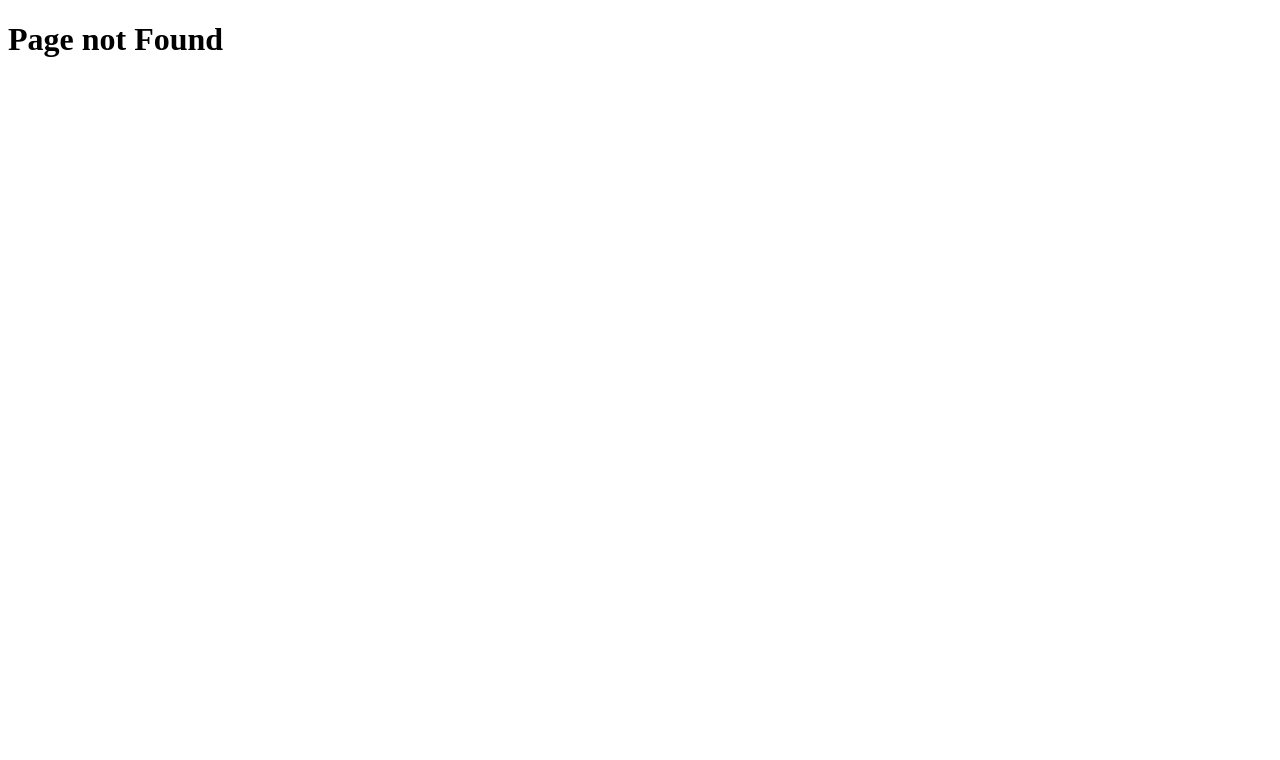
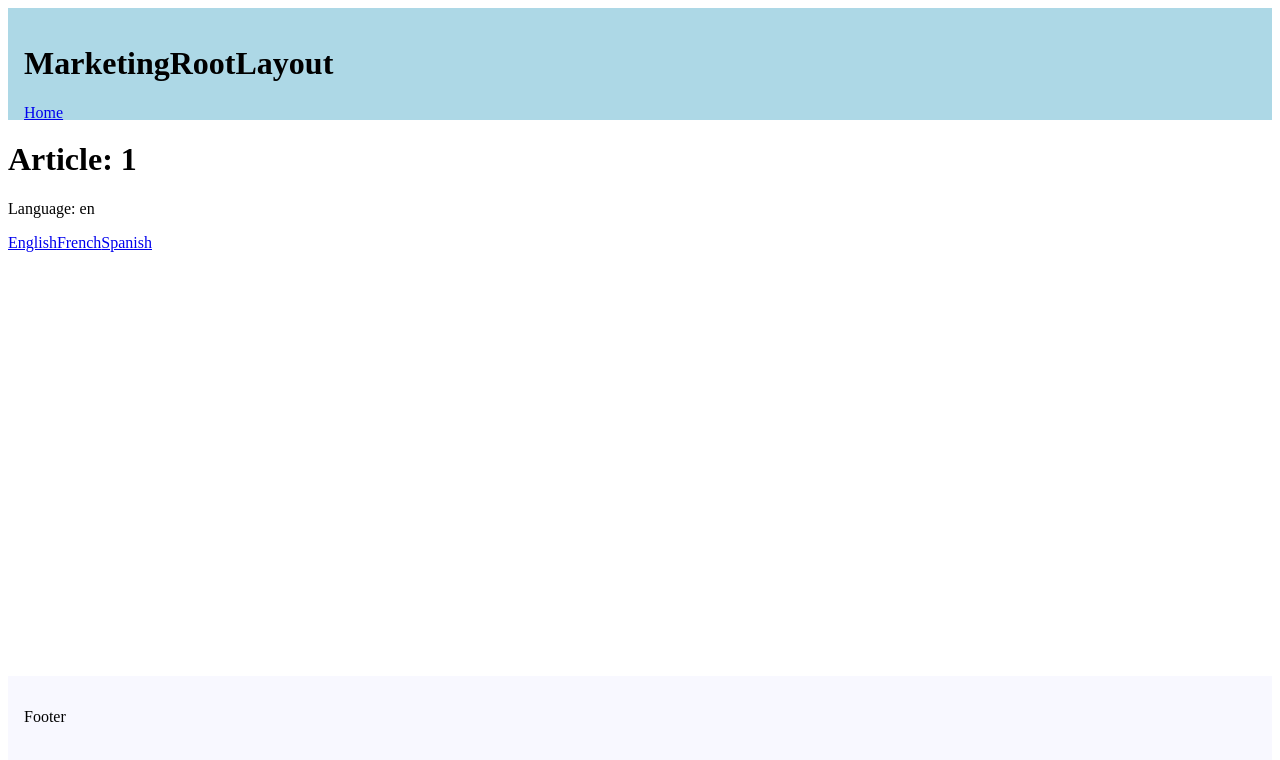
Before and after one commit to BilionIevgeniy/nextjs15, a Next.js app: page /articles/1 in a window 1280 px wide. Before the commit this address had no page. Shown: the top 760 px of the page. Built offline with nearby package versions, Linux system fonts and the light colour scheme.

Commit message:
added searchParams

```diff
--- /dev/null
+++ b/src/app/(marketing)/articles/[articleId]/page.tsx
@@ -0,0 +1,28 @@
+"use client";
+
+import Link from "next/link";
+import { use } from "react";
+
+type InternalLinkProps = {
+  params: Promise<{ articleId: string }>;
+  searchParams: Promise<{ lang?: "en" | "fr" | "es" }>;
+};
+
+export default function ArticlePage({
+  params,
+  searchParams,
+}: InternalLinkProps) {
+  const { articleId } = use(params);
+  const { lang = "en" } = use(searchParams);
+  return (
+    <>
+      <h1>Article: {articleId}</h1>
+      <p>Language: {lang}</p>
+      <div>
+        <Link href={`/articles/${articleId}?lang=en`}>English</Link>
+        <Link href={`/articles/${articleId}?lang=fr`}>French</Link>
+        <Link href={`/articles/${articleId}?lang=es`}>Spanish</Link>
+      </div>
+    </>
+  );
+}
```
Also changed, not shown: src/app/(marketing)/page.tsx (+10 -0 lines).
